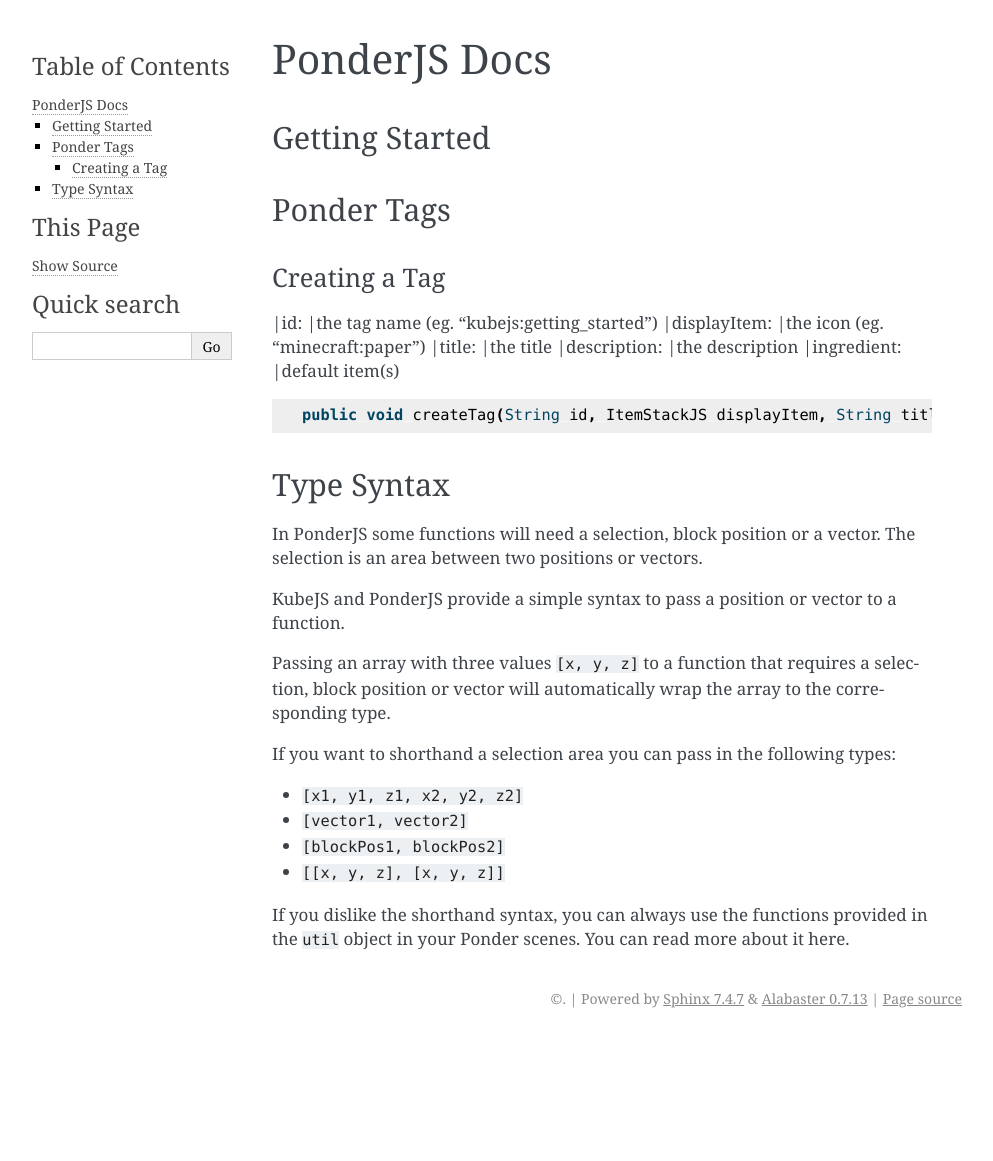
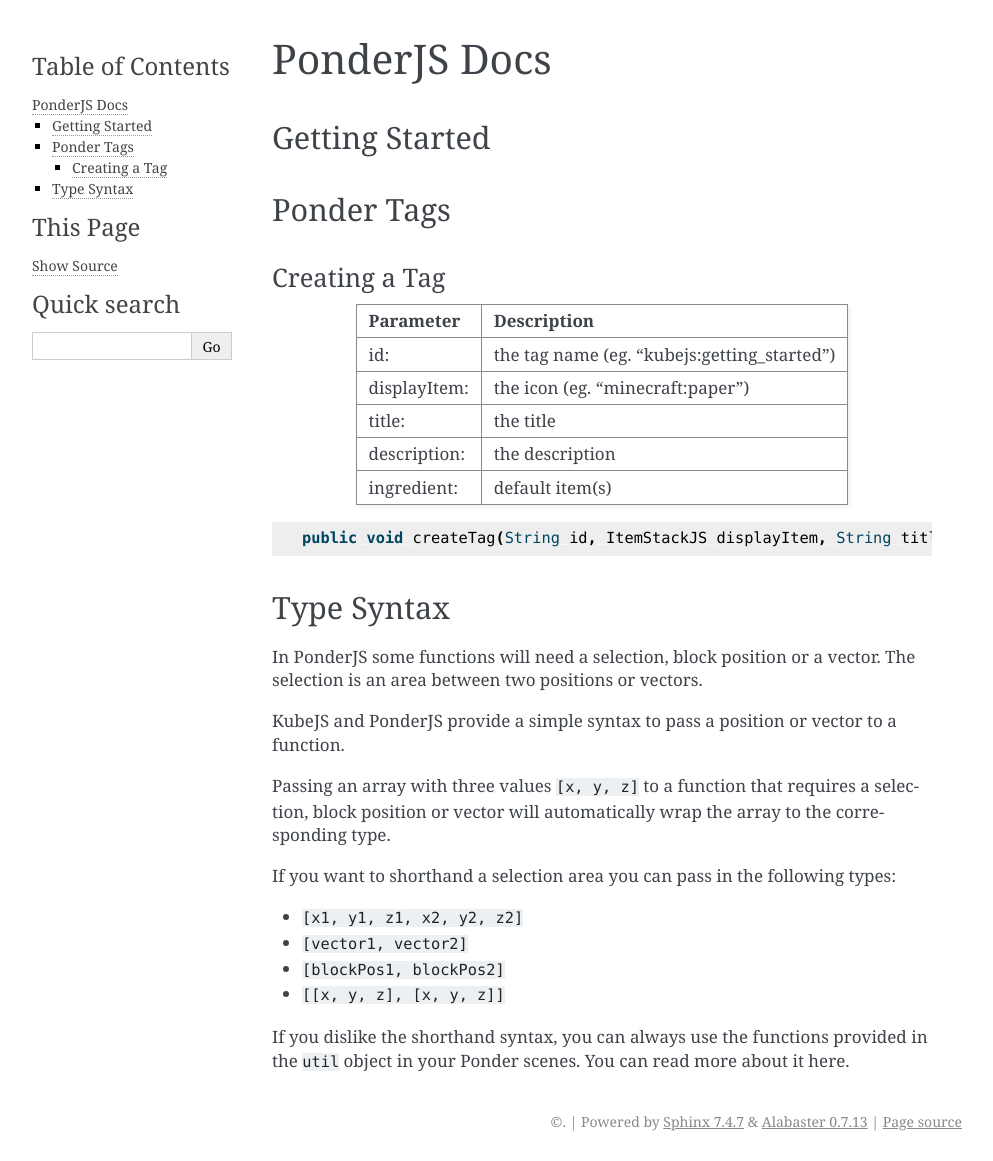
Before and after one commit to Ludi87/ponderjs-docs, a Sphinx documentation site: the page built from docs/ponderjs.md, in a window 1280 px wide. Shown: the whole page, without its empty margins (148-1141 px from the left). Built offline with Sphinx 7.4.7, drawn with Linux system fonts in a browser that asks for light colours; before the commit the page ends 1038 px from its top, so only the background shows below that.

Commit message:
Update ponderjs.md

````diff
--- a/docs/ponderjs.md
+++ b/docs/ponderjs.md
@@ -6,13 +6,13 @@
 
 ### Creating a Tag
 
-
-|id:          |the tag name (eg. "kubejs:getting_started")
-|displayItem: |the icon (eg. "minecraft:paper")
-|title:       |the title
-|description: |the description
-|ingredient:  |default item(s)
-
+Parameter | Description
+--- | ---
+id:          |the tag name (eg. "kubejs:getting_started")
+displayItem: |the icon (eg. "minecraft:paper")
+title:       |the title
+description: |the description
+ingredient:  |default item(s)
 
 ```js
 public void createTag(String id, ItemStackJS displayItem, String title, String description, IngredientJS ingredient)
````
